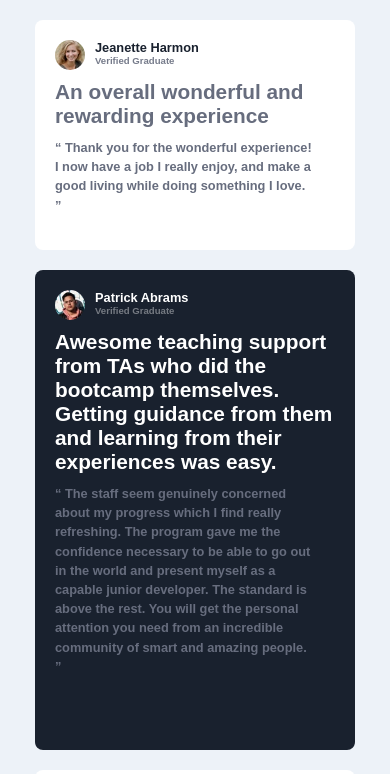
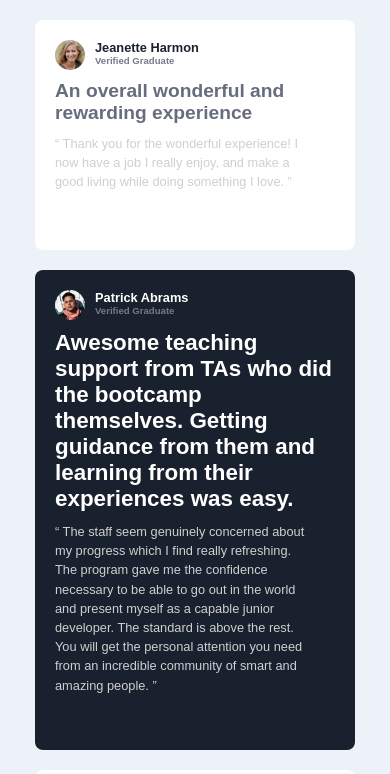
Before and after one commit to nik-p12/Testimonials-grid-section-main, a plain HTML site: page index.html in a window 390 px wide. Shown: the part 780-1554 px from the top of the page. Drawn offline with Linux system fonts and the light colour scheme.

Commit message:
ajusting styling

```diff
--- a/style.css
+++ b/style.css
@@ -88,8 +88,8 @@ body {
 
 .quotes{
     line-height: 1.6;
-    font-weight: 600;
-    color: var(--color-grey-400);
+    font-weight: 400;
+    color: var(--color-grey-200);
     margin-right: 20px;
 }
 
@@ -182,12 +182,13 @@ body {
     }
 
     .desc{
-        font-size: 1.3rem;
+        font-size: 1.2rem;
     }
 
     .quotes{
+        font-size: 0.8rem;
+        margin-right: 20px;
         line-height: 1.5;
-        font-size: 0.8rem;
     }
 
     .daniel-clifford{
@@ -207,6 +208,14 @@ body {
         grid-area: 5/1/7/2;
     }
 
+    .patrick-abrams .desc{
+        font-size: 1.4rem;
+    }
+
+    .patrick-abrams .quotes{
+
+    }
+
     .kira-whittle{
         grid-area: 7/1/9/2;
     }
```
